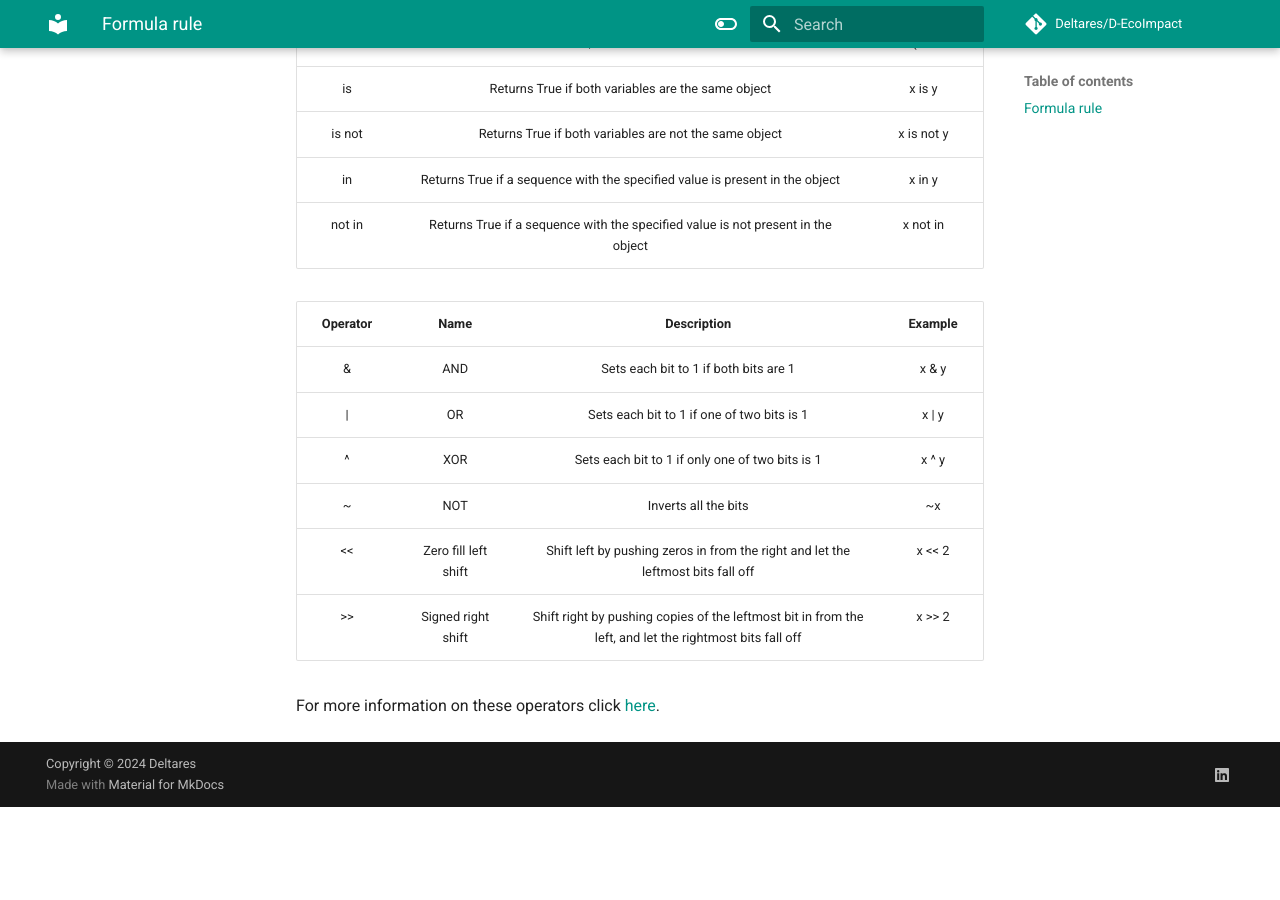
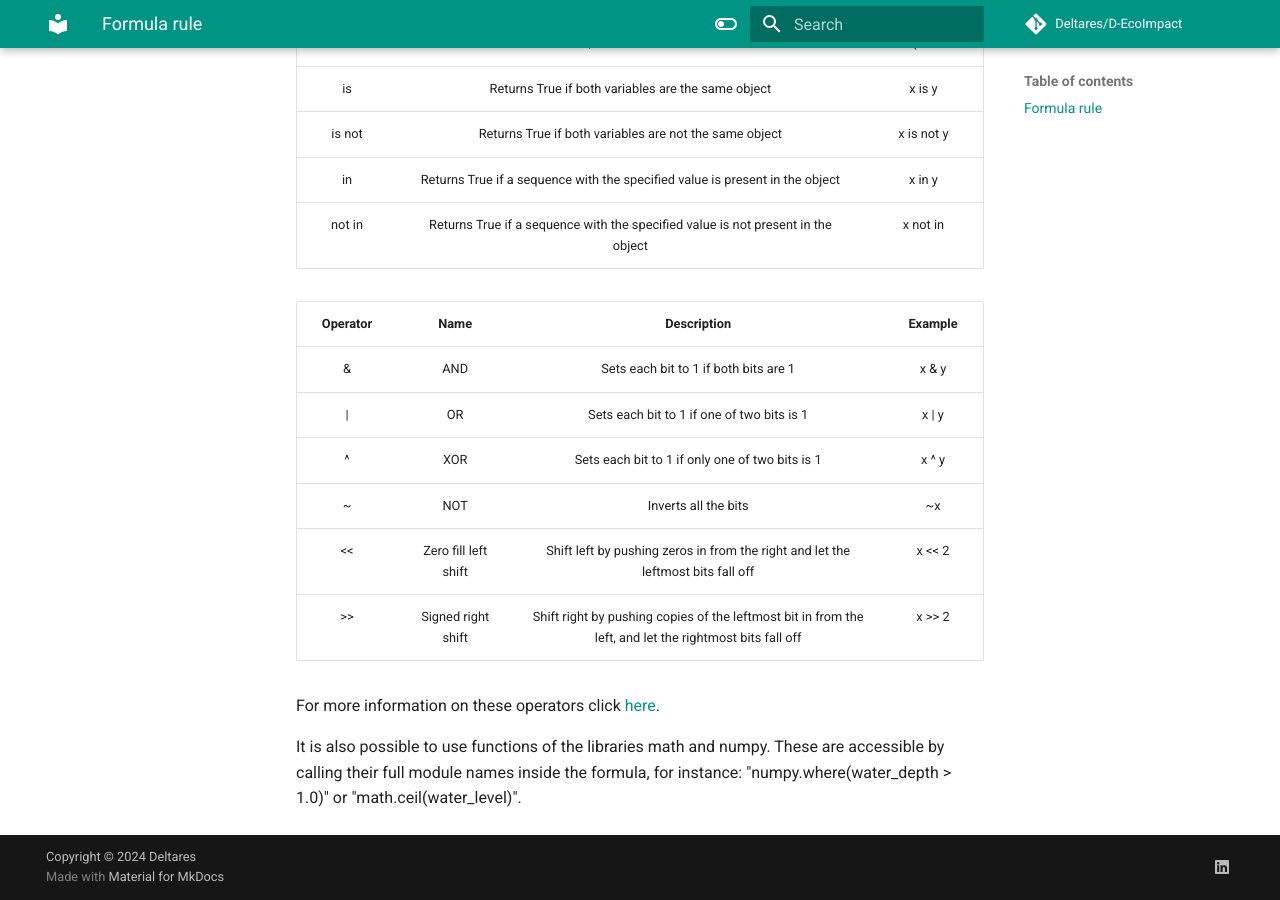
Before and after one commit to Deltares/D-EcoImpact, an MkDocs documentation site: the page built from docs/manual/rules/formula_rule.md, in a window 1280 px wide and 900 px high, scrolled down 1772 px. Built offline with MkDocs 1.6.1 and Material for MkDocs 9.7.7, drawn with Linux system fonts in a browser that asks for light colours; comment, search, counter and statistics services are not loaded; the version menu is left out; before the commit the page ends 2579 px from its top, so only the background shows below that.

Commit message:
feat[DEI-258]: update documentation on using numpy and math

```diff
--- a/docs/manual/rules/formula_rule.md
+++ b/docs/manual/rules/formula_rule.md
@@ -68,3 +68,6 @@ When a formula results in a boolean, it will be converted to a float result. Mea
 | >> | Signed right shift | Shift right by pushing copies of the leftmost bit in from the left, and let the rightmost bits fall off | x >> 2 |
 
 For more information on these operators click [here](https://www.w3schools.com/python/python_operators.asp).
+
+It is also possible to use functions of the libraries math and numpy. These are accessible by calling their full module names inside the formula, for instance:
+"numpy.where(water_depth > 1.0)" or "math.ceil(water_level)".
```
